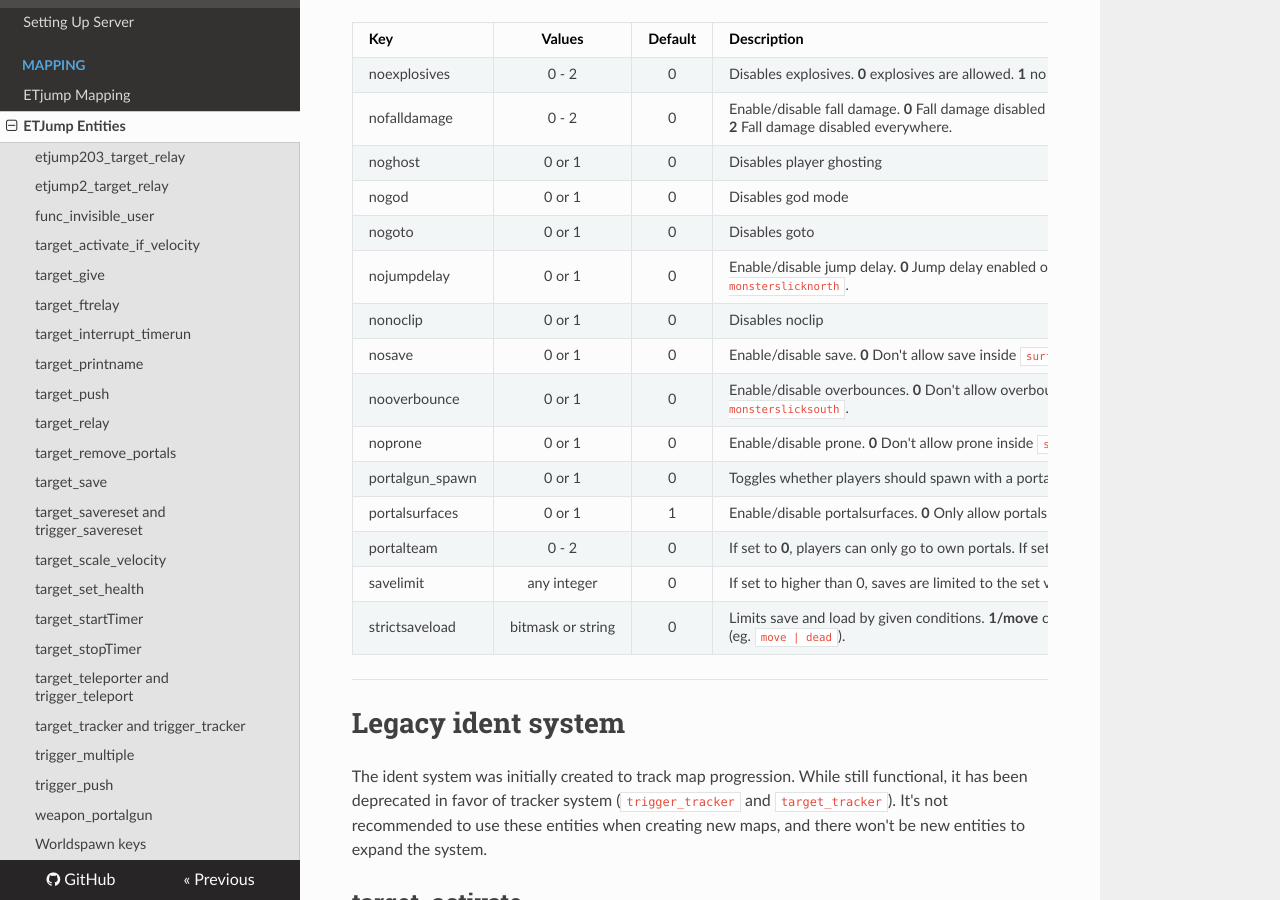
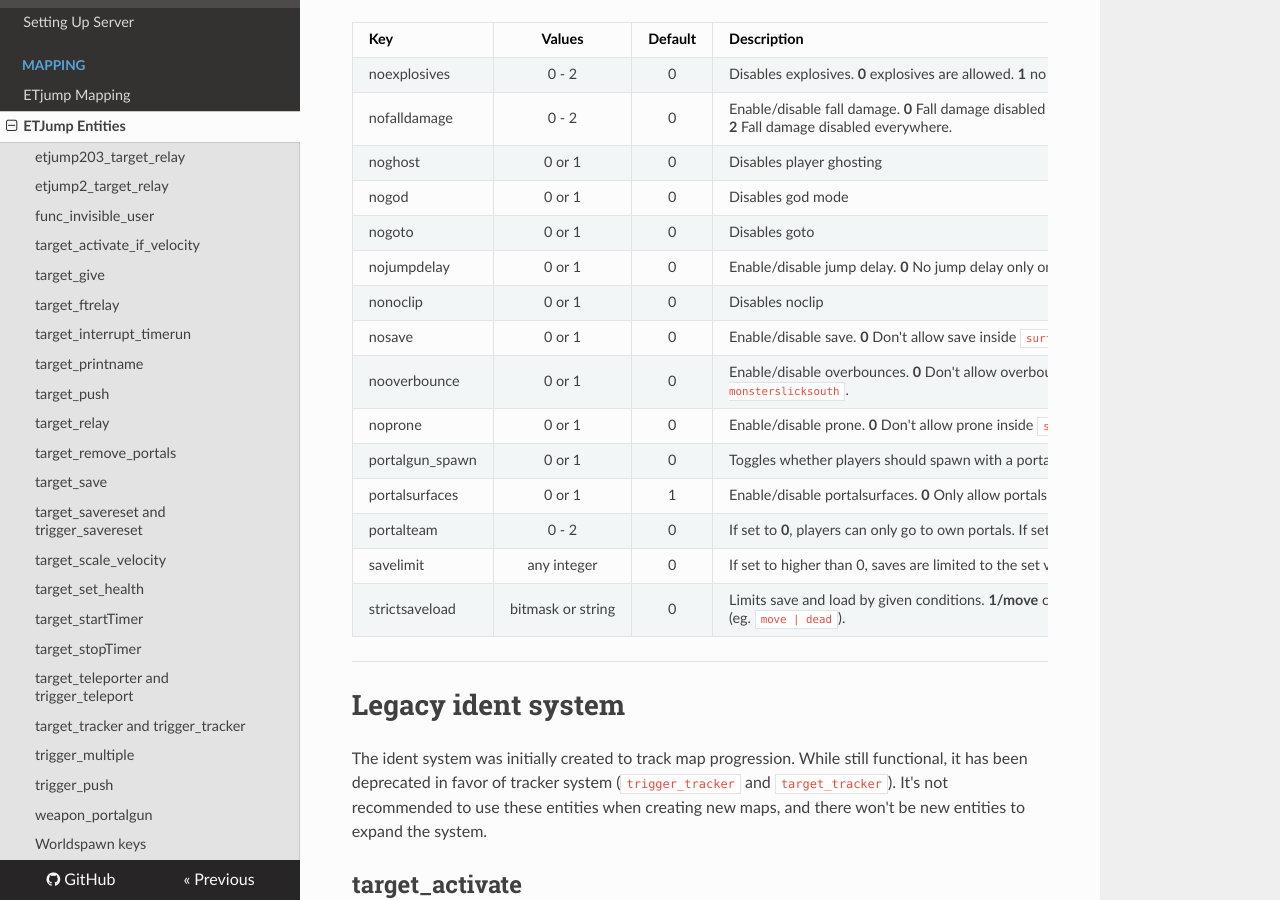
Before and after one commit to etjump/documentation, an MkDocs documentation site: the page built from docs/mapping/mapping_entities.md, in a window 1280 px wide and 900 px high, scrolled down 5824 px. Built offline with MkDocs 1.6.1, drawn with Linux system fonts in a browser that asks for light colours; nearby versions of some CDN libraries; old or Windows-style settings are respelled for this version of MkDocs.

Commit message:
Fix & rephrase nojumpdelay ws key description

```diff
--- a/docs/mapping/mapping_entities.md
+++ b/docs/mapping/mapping_entities.md
@@ -216,7 +216,7 @@ nofalldamage     | 0 - 2             | 0             | Enable/disable fall damag
 noghost          | 0 or 1            | 0             | Disables player ghosting
 nogod            | 0 or 1            | 0             | Disables god mode
 nogoto           | 0 or 1            | 0             | Disables goto
-nojumpdelay      | 0 or 1            | 0             | Enable/disable jump delay. __0__ Jump delay enabled only on `surfaceparm monsterslicknorth` __1__ Jump delay disabled only on `surfaceparm monsterslicknorth`.
+nojumpdelay      | 0 or 1            | 0             | Enable/disable jump delay. __0__ No jump delay only on `surfaceparm monsterslicknorth` __1__ Jump delay only on `surfaceparm monsterslicknorth`.
 nonoclip         | 0 or 1            | 0             | Disables noclip
 nosave           | 0 or 1            | 0             | Enable/disable save. __0__ Don't allow save inside `surfaceparm clusterportal`brushes __1__ Only allow save inside `surfaceparm clusterportal` brushes.
 nooverbounce     | 0 or 1            | 0             | Enable/disable overbounces. __0__ Don't allow overbounces on `surfaceparm monsterslicksouth` __1__ Only allow overbounces on `surfaceparm monsterslicksouth`.
```
